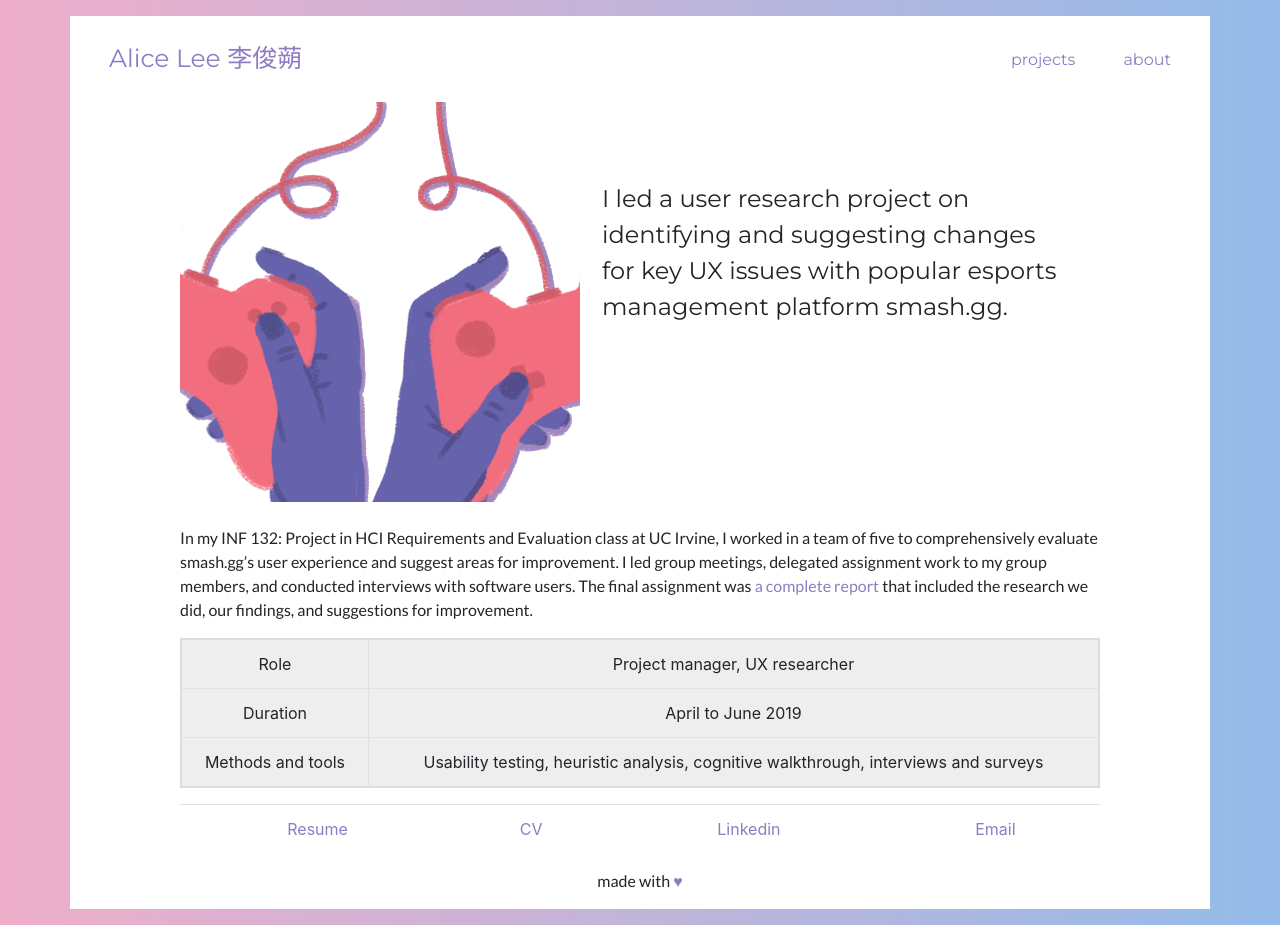
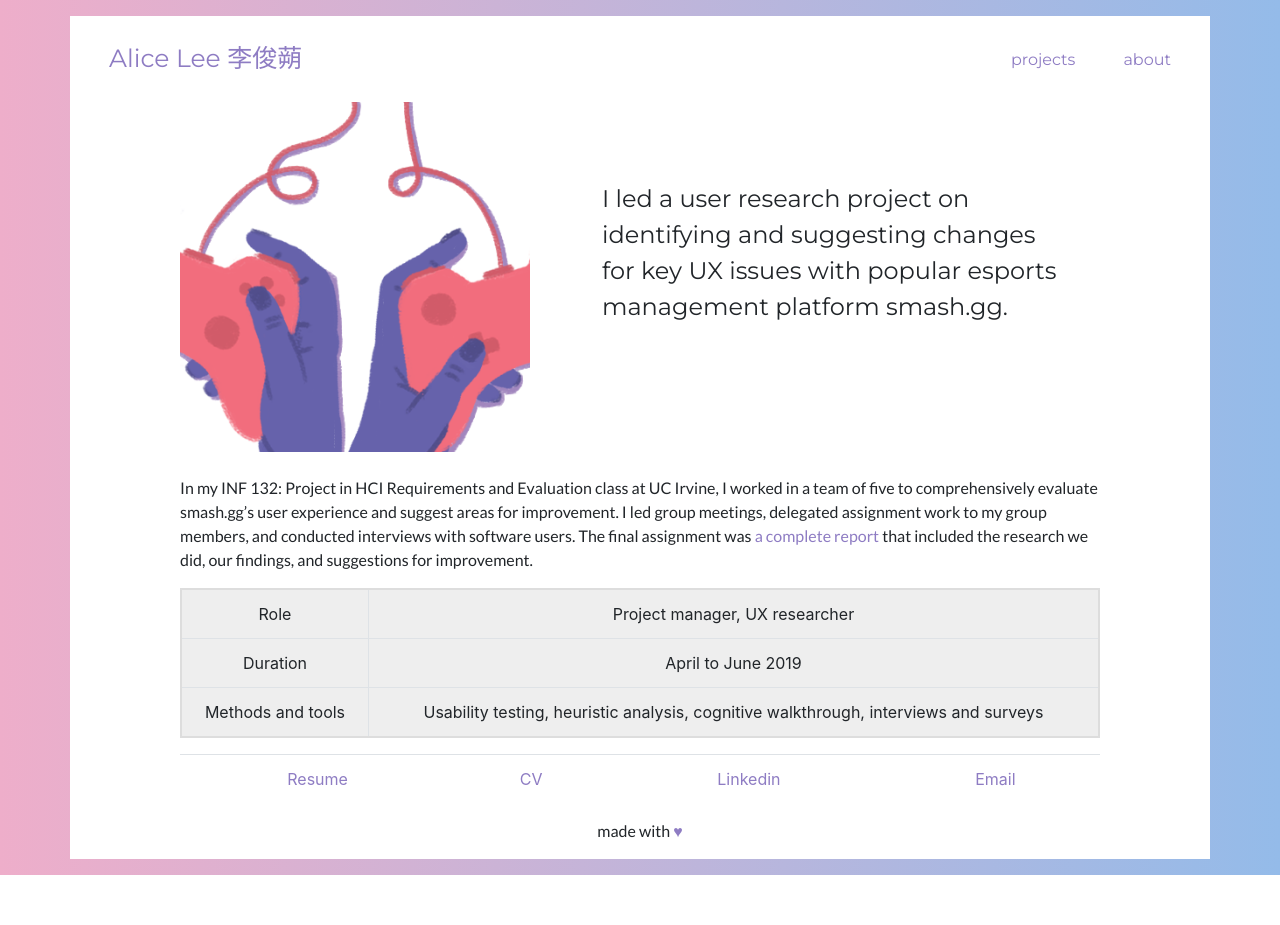
Before and after one commit to jsa-lee/jsa-lee.github.io, a plain HTML site: page smashgg.html in a window 1280 px wide. After the commit the page ends 875 px from the top, so only its background shows below. Drawn offline with nearby package versions, Linux system fonts and the light colour scheme.

Commit message:
Quick fix for image size issue

```diff
--- a/smashgg.html
+++ b/smashgg.html
@@ -46,7 +46,7 @@
                 <div class col-sm-1></div>
 
                 <div class="col-sm-4">
-                    <img src="gaming.png">
+                    <img class="header-img" src="gaming.png">
                 </div>
                 <div class="col-sm-6" d-flex align-middle flex-wrap style="padding: 5%">
                   <p class="bio">I led a user research project on identifying and suggesting changes for key UX issues
--- a/style.css
+++ b/style.css
@@ -25,6 +25,11 @@ a:hover{
     font-weight: 400;
     color:#8e7cc3;
     text-decoration: none;
+}
+
+.header-img{
+    max-height: 100%;
+    max-width: 100%;
 }
 
 .homelink{
```
Also changed, not shown: about.html (+1 -1 lines), dating.html (+1 -1 lines), hotbrass.html (+1 -1 lines).
